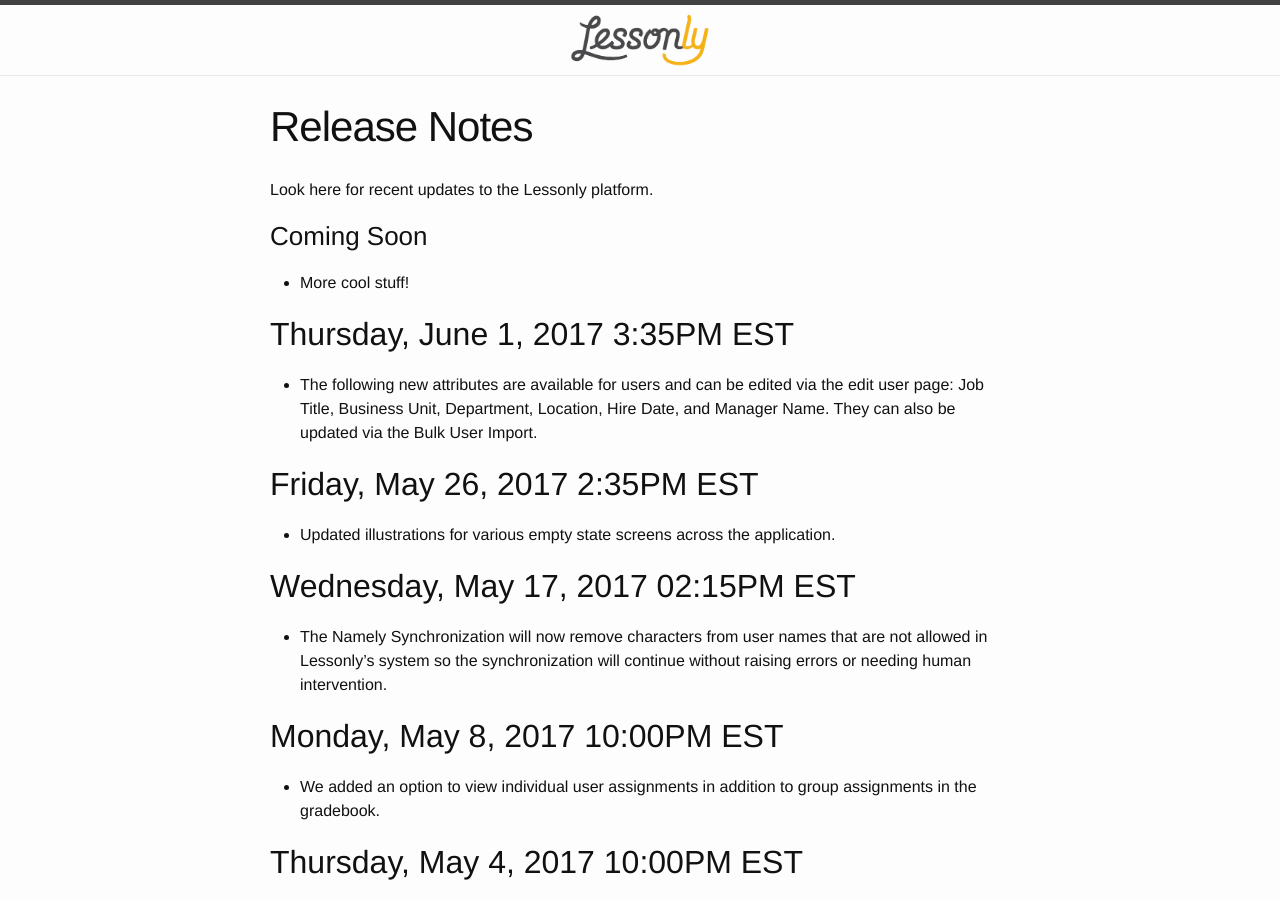
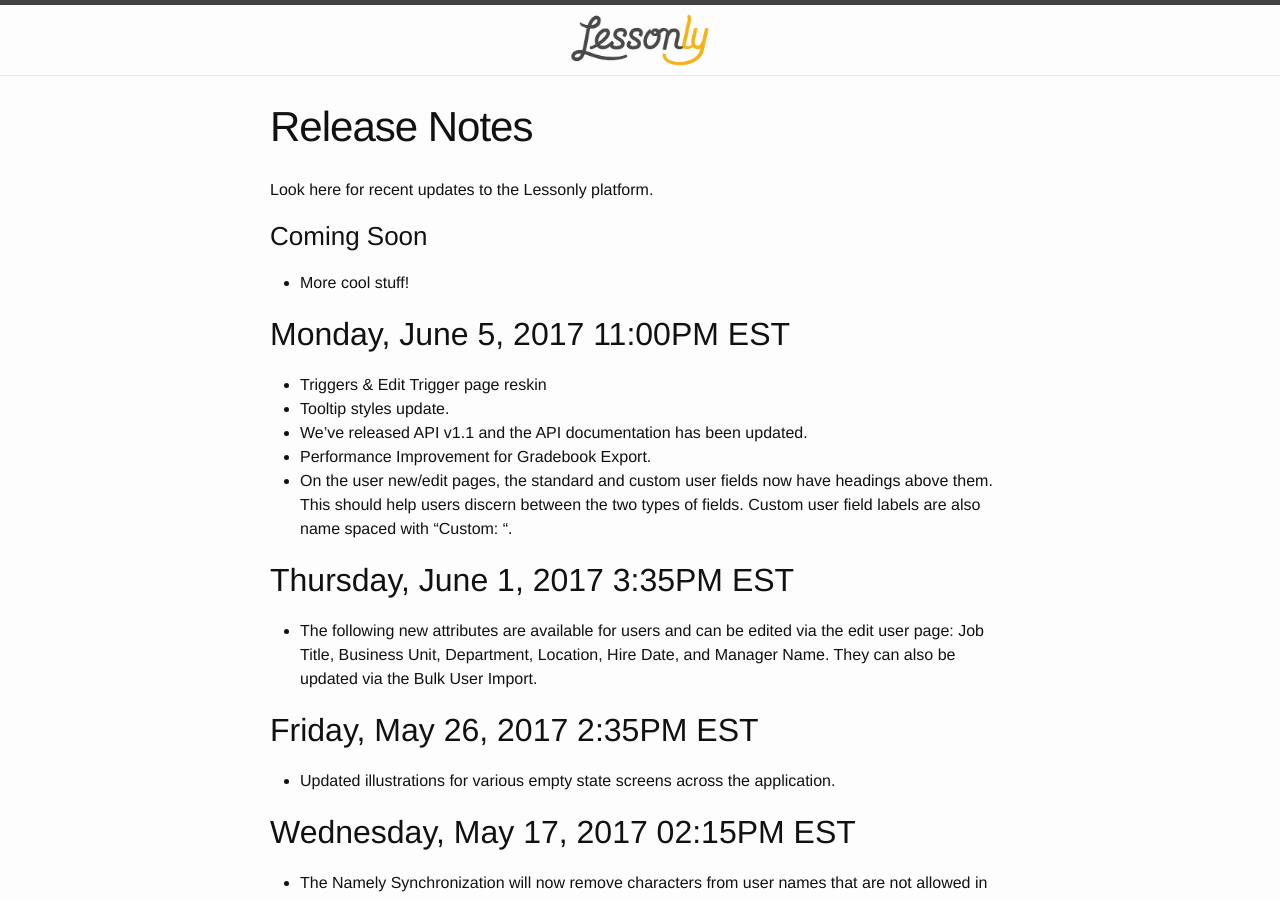
Before and after one commit to isabella232/lessonly.github.io, a Jekyll site: the page built from release-notes.md, in a window 1280 px wide and 900 px high. Built offline with Jekyll 4.4.1, drawn with Linux system fonts in a browser that asks for light colours.

Commit message:
Update release-notes.md

```diff
--- a/release-notes.md
+++ b/release-notes.md
@@ -8,6 +8,13 @@
 
 ### Coming Soon
 - More cool stuff!
+
+## Monday, June 5, 2017 11:00PM EST
+- Triggers & Edit Trigger page reskin
+- Tooltip styles update.
+- We’ve released API v1.1 and the API documentation has been updated.
+- Performance Improvement for Gradebook Export.
+- On the user new/edit pages, the standard and custom user fields now have headings above them. This should help users discern between the two types of fields. Custom user field labels are also name spaced with "Custom: ".
 
 ## Thursday, June 1, 2017 3:35PM EST
 - The following new attributes are available for users and can be edited via the edit user page: Job Title, Business Unit, Department, Location, Hire Date, and Manager Name. They can also be updated via the Bulk User Import.
```
